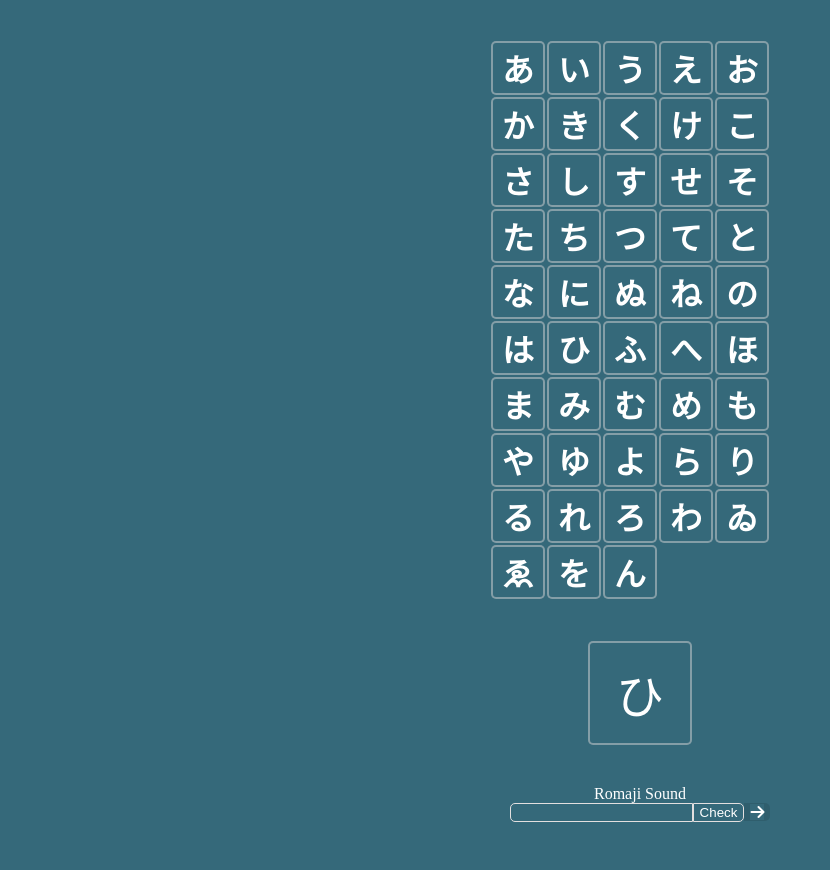
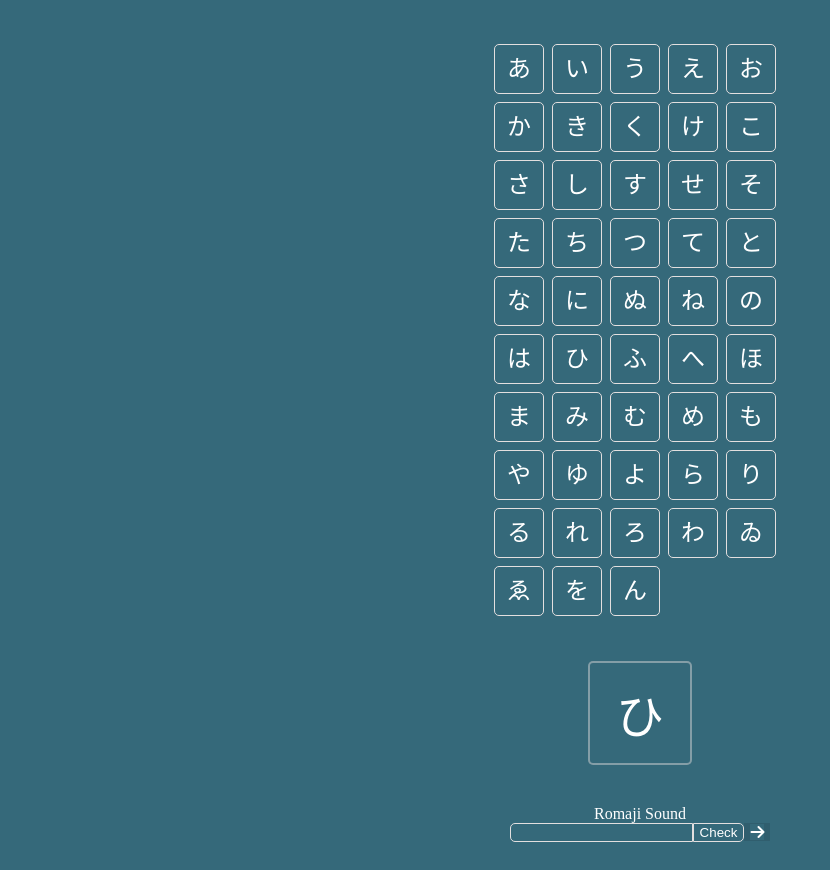
Before and after one commit to ChonCanCode/project-06-gojuon-practice, a plain HTML site: page index.html in a window 1280 px wide. Shown: the part 72-942 px from the top of the page, without its empty margins (0-830 px from the left). Drawn offline with Linux system fonts and the light colour scheme.

Commit message:
Version 1.4

```diff
--- a/index.html
+++ b/index.html
@@ -24,7 +24,9 @@
     </div>
         <div class="input_container">
 
-        <input type="text" id="user_input" placeholder="" oninput="validateLetters(this)"><button onclick="checking()">Check</button><button onclick="generate()" class="reload" style="background-color: rgba(0, 0, 0, 0.1)"><i class="fa-solid fa-arrow-right"></i></button>
+        <input type="text" id="user_input" placeholder="" oninput="validateLetters(this)">
+        <button id="check-button" onclick="checking()">Check</button>
+        <button onclick="generate()" class="reload"  style="background-color: rgba(0, 0, 0, 0.1)"><i class="fa-solid fa-arrow-right"></i></button>
         <script>
             function validateLetters(input) {
                 input.value = input.value.replace(/[^a-zA-Z]/g, ''); // Allow letters only (A-Z, a-z)
--- a/script.js
+++ b/script.js
@@ -17,22 +17,28 @@ let bingo = document.getElementsByClassName("bingo")[0];
 
 let hiraganaItems = document.querySelectorAll('.hiragana-item');
 
+let correctHiraganaItem;  // Declare globally to use inside generate()
+
 function addItem(){
 
-    for(i = 0; i < hiragana.length; i++){
-        let h1 = document.createElement("h1");
-        h1.innerHTML = hiragana[i];
+    for(let i = 0; i < hiragana.length; i++){
+        let button = document.createElement("button");
+        button.innerHTML = hiragana[i];
 
         // Assign a unique class or data attribute to each element for easier selection
-        h1.classList.add("hiragana-item");
-        h1.setAttribute("data-index", i); // Store the index for later use
+        button.classList.add("hiragana-item");
+        button.classList.add("hiragana-button")
+        button.setAttribute("data-index", i); // Store the index for later use
 
-        h1.addEventListener("click", function() {
-            h1.style.background = "rgba(211,211,211,0.5)";
-            h1.style.cursor = "pointer";
+        button.addEventListener("click", function() {
+            if (button.innerHTML === sound[i]) {
+                button.innerHTML = hiragana[i]
+            } else {
+                button.innerHTML = sound[i]
+            }
         })
 
-        bingo.appendChild(h1);
+        bingo.appendChild(button);
     }
 }
 
@@ -41,35 +47,42 @@ document.addEventListener('keydown',function(event){
     checking();
 }
 });
+let checkedIndices = new Set();  // Set to store indices of green-marked characters
 
-function generate(){
+function generate() {
+    // Continue generating a random index until we find one that hasn't been checked
+    do {
+        randomIndex = Math.floor(Math.random() * hiragana.length);
+    } while (checkedIndices.has(randomIndex) && checkedIndices.size < hiragana.length);
 
-    randomIndex = Math.floor(Math.random() * hiragana.length);
+    // If all characters have been marked, exit or do something else
+    if (checkedIndices.size === hiragana.length) {
+        document.getElementById('output').innerHTML = "All characters have been checked!";
+        return;
+    }
 
+    // Get the new Hiragana character
     let currentHiragana = hiragana[randomIndex];
-
     expression = currentHiragana;
-
     document.getElementById('output').innerHTML = expression;
 }
-
 
 function checking() {
     const userInput = document.getElementById('user_input').value.toLowerCase();
     const currentSound = sound[randomIndex];
 
     let outcome = userInput === currentSound ? 'Correct!' : 'Close, keep trying.';
-
     document.getElementById('answer').innerHTML = outcome;
 
-    // Access the corresponding h1 element using the randomIndex
-    let correctHiraganaItem = document.querySelector(`.hiragana-item[data-index='${randomIndex}']`);
+    // Access the corresponding button using randomIndex
+    correctHiraganaItem = document.querySelector(`.hiragana-item[data-index='${randomIndex}']`);
 
     // Change background color based on the outcome
     if (userInput === currentSound) {
         correctHiraganaItem.style.background = 'green';  // Set background to green if correct
-        document.getElementById('user_input').value = '';
-        generate();
+        checkedIndices.add(randomIndex);  // Add index to checked set
+        document.getElementById('user_input').value = '';  // Clear input field
+        generate();  // Call generate to get a new Hiragana character
     } else {
         correctHiraganaItem.style.background = 'red';  // Set background to red if incorrect
         document.getElementById('user_input').value = '';  // Clear input field
--- a/style.css
+++ b/style.css
@@ -87,9 +87,22 @@ input{
     border-radius: 5px 0 0 5px;
 }
 
+.hiragana-button{
+    outline: none;
+    border-radius: 5px;
+    border: 1px solid rgb(227, 223, 223);
+    box-sizing: border-box;
+    cursor: pointer;
+    font-size: 1.5rem;
+    margin: 4px;
+    justify-content: center;
+    align-items: center;
+    padding-bottom: 6px;
+    height: 50px;
+    width: 50px;
+}
 
-
-button{
+#check-button{
     outline: none;
     border: 1px solid rgb(227, 223, 223);
     border-radius: 0 5px 5px 0;
@@ -117,6 +130,7 @@ input, button {
     border:none;
     outline:none;
     font-size: 1rem;
+    cursor: pointer;
 }
 
 .label_container{
```
Also changed, not shown: 1 other file.
